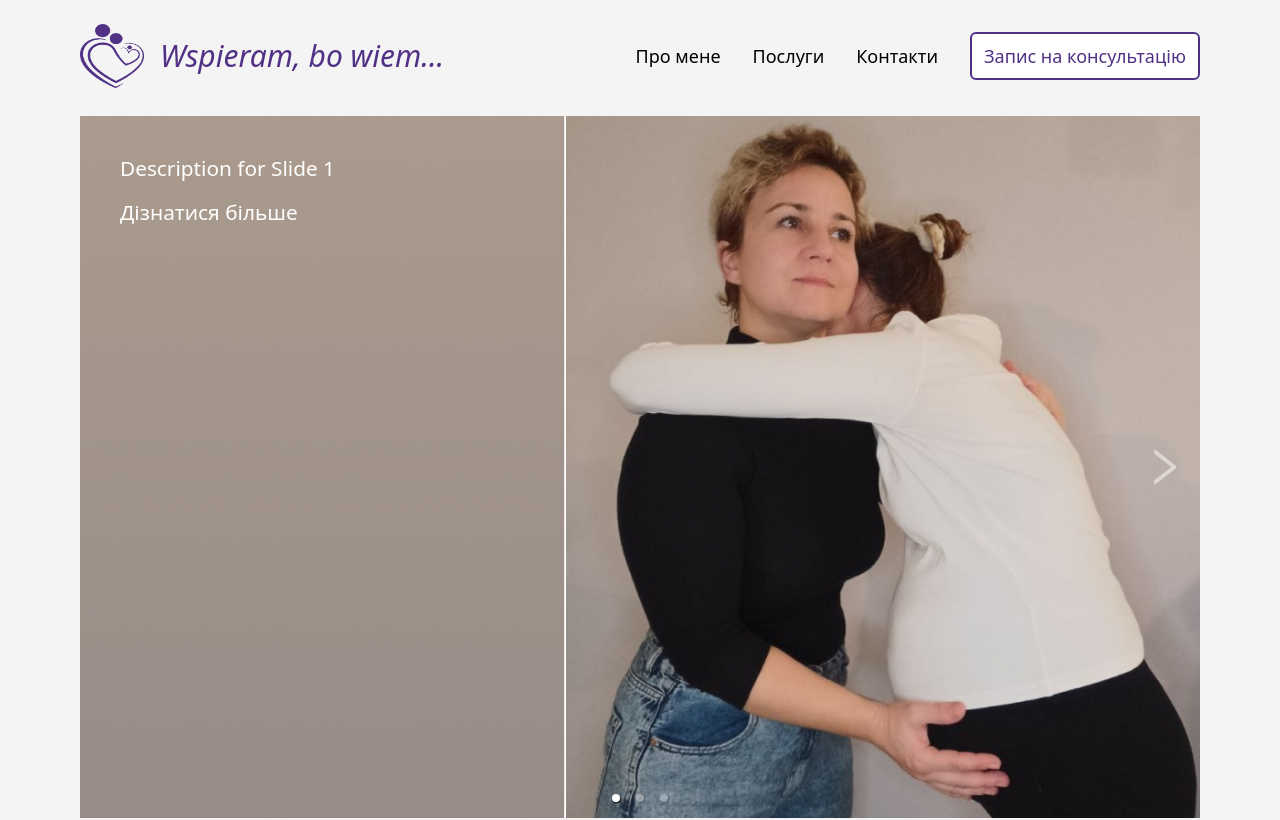
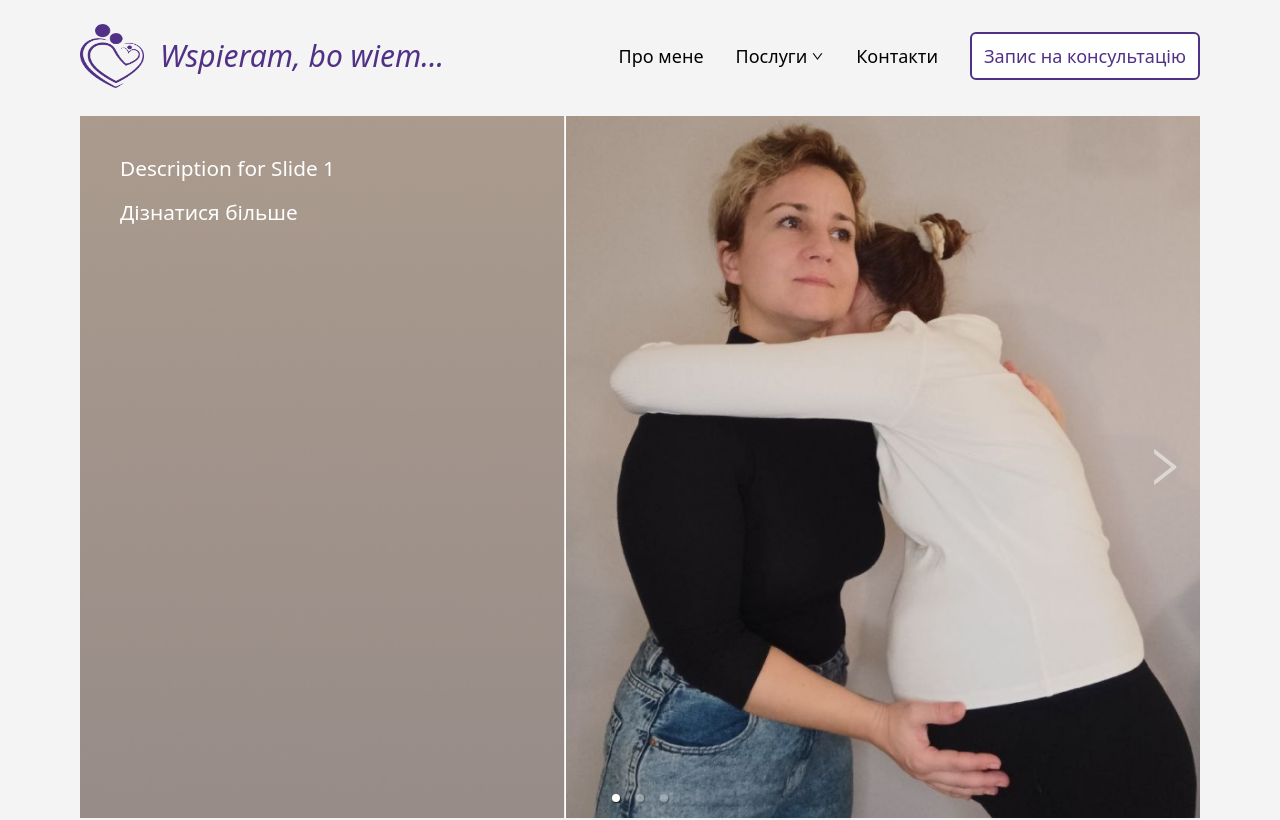
Before and after one commit to OlhaPo/wspieram-bo-wiem-landing-page, a React (Vite) app: page / in a window 1280 px wide. Shown: the top 820 px of the page. Built offline with nearby package versions, Linux system fonts and the light colour scheme.

Commit message:
Add dropdown menu to navigation

```diff
--- a/src/components/NavMenu.jsx
+++ b/src/components/NavMenu.jsx
@@ -1,12 +1,29 @@
-import React, { useState } from "react";
+import React, { useEffect, useRef, useState } from "react";
 import { BiMenu } from "react-icons/bi";
-import { AiOutlineClose } from "react-icons/ai";
+import { AiOutlineClose, AiOutlineDown } from "react-icons/ai";
 
 const NavMenu = () => {
   const [isOpenNav, setIsOpenNav] = useState(false);
+  const [isDropdownOpen, setIsDropdownOpen] = useState(false);
+  const btnRef = useRef();
+
+  useEffect(() => {
+    const closeDropdown = (e) => {
+      if (btnRef.current && !btnRef.current.contains(e.target)) {
+        setIsDropdownOpen(false);
+      }
+    };
+    document.body.addEventListener("click", closeDropdown);
+    return () => document.body.removeEventListener("click", closeDropdown);
+  }, []);
 
   const handleNav = () => {
     setIsOpenNav(!isOpenNav);
+  };
+
+  const handleDropdownMenu = (e) => {
+    e.preventDefault();
+    setIsDropdownOpen(!isDropdownOpen);
   };
 
   return (
@@ -21,7 +38,28 @@ const NavMenu = () => {
             className="relative -right-[150px] -top-[250px]"
           />
           <a href="/about">Про мене</a>
-          <a href="/services">Послуги</a>
+          <button
+            ref={btnRef}
+            onClick={handleDropdownMenu}
+            className="services"
+          >
+            <span className="inline-flex items-baseline gap-1">
+              Послуги <AiOutlineDown size={13} />
+            </span>
+            {isDropdownOpen ? (
+              <ul className="dropdown-content">
+                <li>
+                  <a href="/service1">Service 1</a>
+                </li>
+                <li>
+                  <a href="/service2">Service 2</a>
+                </li>
+                <li>
+                  <a href="/service3">Service 3</a>
+                </li>
+              </ul>
+            ) : null}
+          </button>
           <a href="#contacts">Контакти</a>
           <a href="#" className="link-button">
             Запис на консультацію
@@ -49,7 +87,26 @@ const NavMenu = () => {
         </div>
         <div className="hidden md:inline-flex md:gap-4 lg:gap-8 items-center hover:text-primary">
           <a href="/about">Про мене</a>
-          <a href="/services">Послуги</a>
+          <button ref={btnRef} onClick={handleDropdownMenu}>
+            <div className="services">
+              <span className="inline-flex items-baseline gap-1">
+                Послуги <AiOutlineDown size={13} />
+              </span>
+              {isDropdownOpen ? (
+                <ul className="dropdown-content">
+                  <li>
+                    <a href="/service1">Service 1</a>
+                  </li>
+                  <li>
+                    <a href="/service2">Service 2</a>
+                  </li>
+                  <li>
+                    <a href="/service3">Service 3</a>
+                  </li>
+                </ul>
+              ) : null}
+            </div>
+          </button>
           <a href="#contacts">Контакти</a>
           <a href="#" className="link-button">
             Запис на консультацію
--- a/src/index.css
+++ b/src/index.css
@@ -10,12 +10,32 @@ body {
   @apply text-base lg:text-lg md:pb-3 md:pt-2;
 }
 
+.services {
+  position: relative;
+  display: inline-block;
+  cursor: pointer;
+}
+
+/* Style the dropdown content (hidden by default) */
+.dropdown-content {
+  @apply absolute bg-[red] min-w-[160px] z-[1200];
+}
+
+/* Style dropdown links */
+.dropdown-content a {
+  color: white;
+  padding: 12px 16px;
+  text-decoration: none;
+  display: block;
+}
+
+/* Change color on hover */
+.dropdown-content a:hover {
+  background-color: red;
+}
+
 .thumbs-wrapper {
   @apply hidden;
-}
-
-.carousel-root {
-  /* @apply; */
 }
 
 .custom-slide {
```
